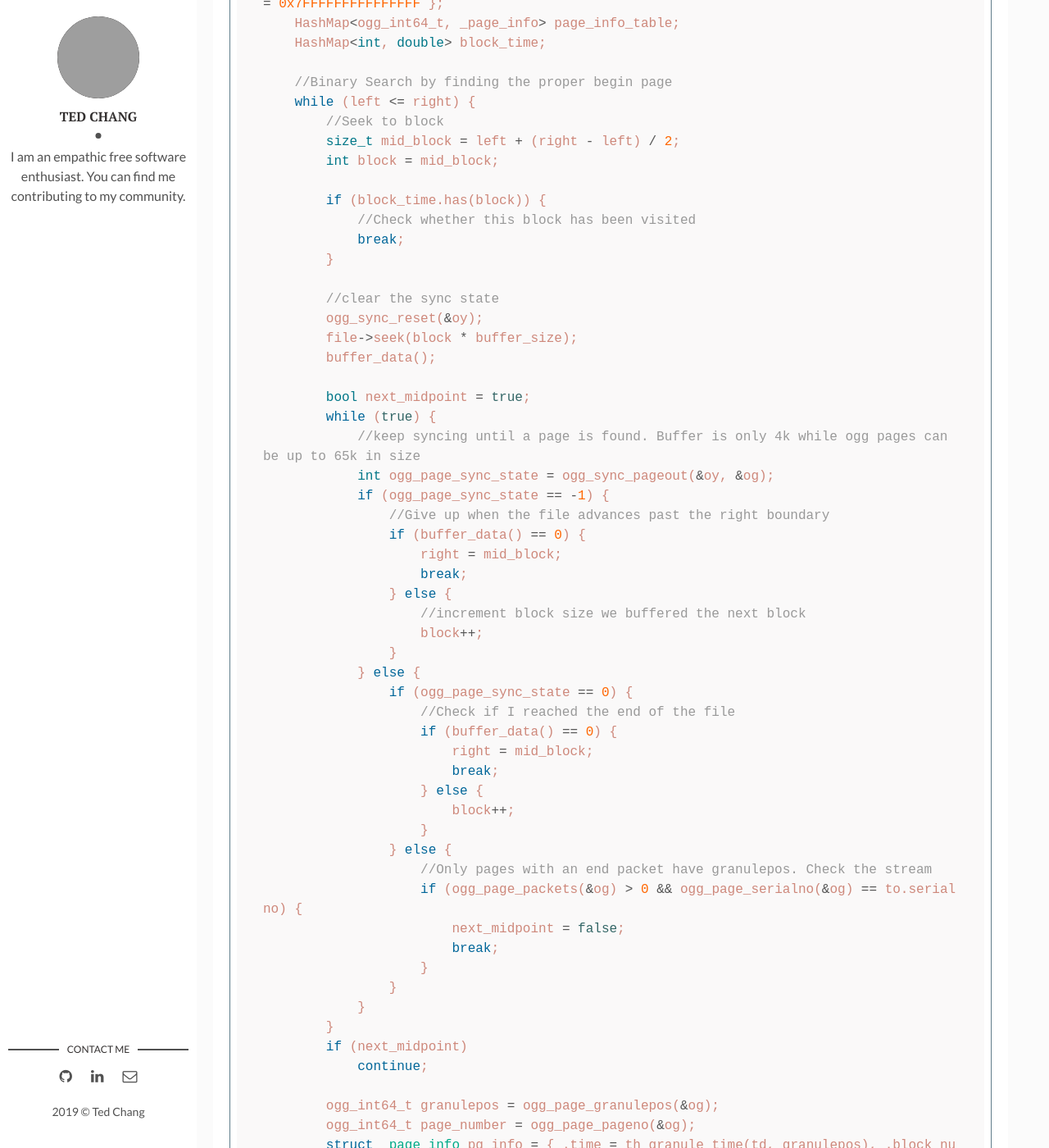
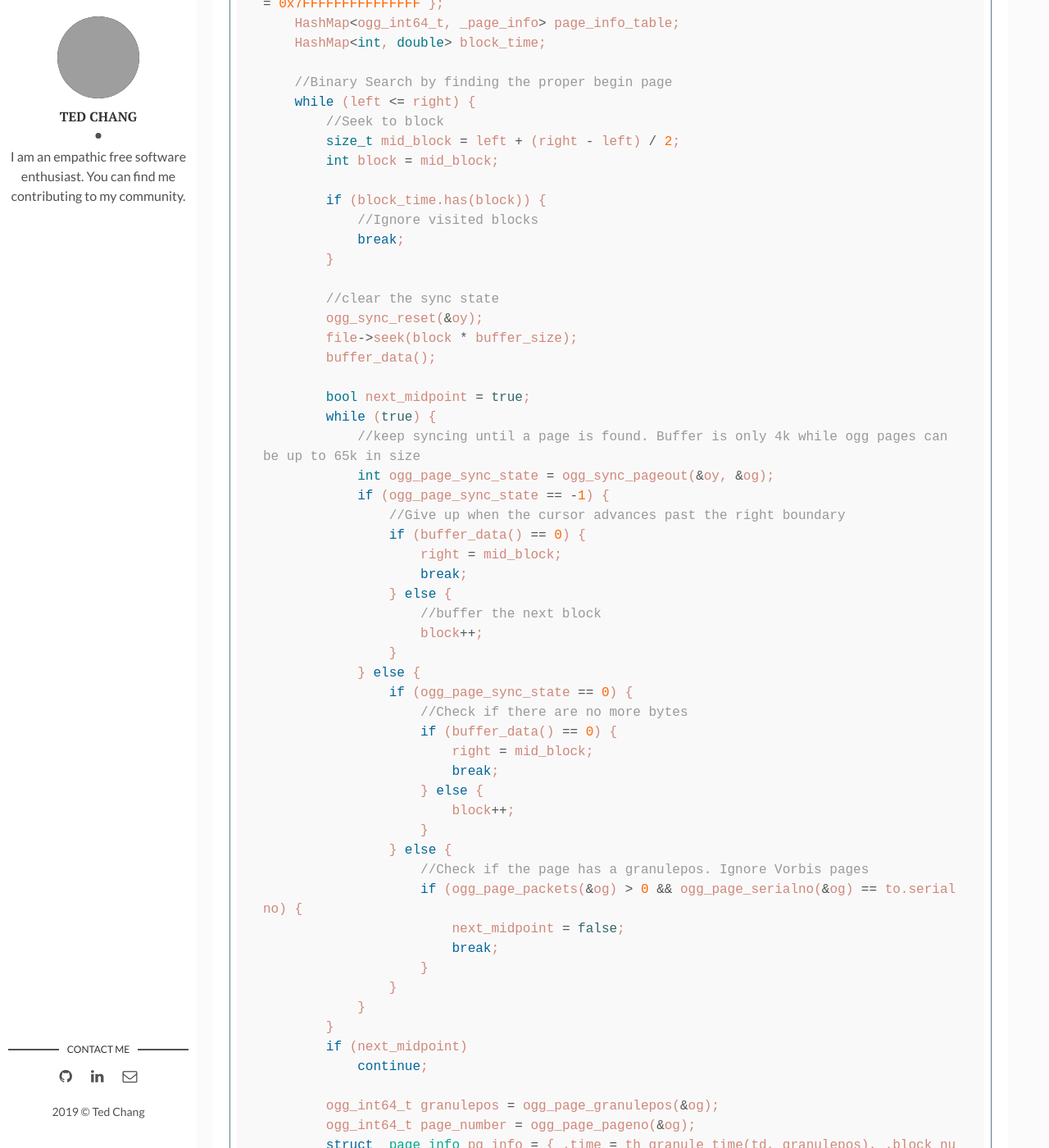
Before and after one commit to hungrymonkey/hungrymonkey.github.io, a Jekyll site: the page built from _posts/2019-10-22-seeking-three-moving-windows-ogg-theora.markdown, in a window 1280 px wide and 1400 px high, scrolled down 3617 px. Shown: the whole window at 82% size. Built offline with Jekyll 4.4.1, drawn with Linux system fonts in a browser that asks for light colours; some of the changed text lies outside the part shown; grey boxes are pictures that could not be loaded.

Commit message:
Clarify comments

```diff
--- a/_posts/2019-10-22-seeking-three-moving-windows-ogg-theora.markdown
+++ b/_posts/2019-10-22-seeking-three-moving-windows-ogg-theora.markdown
@@ -115,7 +115,7 @@ struct _page_info {
         int block = mid_block;
 
         if (block_time.has(block)) {
-            //Check whether this block has been visited
+            //Ignore visited blocks
             break;
         }
 
@@ -129,17 +129,17 @@ struct _page_info {
             //keep syncing until a page is found. Buffer is only 4k while ogg pages can be up to 65k in size
             int ogg_page_sync_state = ogg_sync_pageout(&oy, &og);
             if (ogg_page_sync_state == -1) {
-                //Give up when the file advances past the right boundary
+                //Give up when the cursor advances past the right boundary
                 if (buffer_data() == 0) {
                     right = mid_block;
                     break;
                 } else {
-                    //increment block size we buffered the next block
+                    //buffer the next block
                     block++;
                 }
             } else {
                 if (ogg_page_sync_state == 0) {
-                    //Check if I reached the end of the file
+                    //Check if there are no more bytes
                     if (buffer_data() == 0) {
                         right = mid_block;
                         break;
@@ -147,7 +147,7 @@ struct _page_info {
                         block++;
                     }
                 } else {
-                    //Only pages with an end packet have granulepos. Check the stream
+                    //Check if the page has a granulepos. Ignore Vorbis pages
                     if (ogg_page_packets(&og) > 0 && ogg_page_serialno(&og) == to.serialno) {
                         next_midpoint = false;
                         break;
@@ -220,7 +219,7 @@ In the code below, the backtracking algorithm finds all beginning ogg sections s
                 ogg_page_sync_state = ogg_sync_pageout(&oy, &og);
             }
             if (ogg_page_sync_state == 1) {
-                //Only queue pages with a single packet
+                //Queue pages with a single packet
                 if (ogg_page_packets(&og) == 1) {
                     queue_page(&og);
                     ogg_stream_packetpeek(&to, &op); //Just attempt it
```
Also changed, not shown: other parts of _posts/2019-10-22-seeking-three-moving-windows-ogg-theora.markdown (+5 -7 lines).
